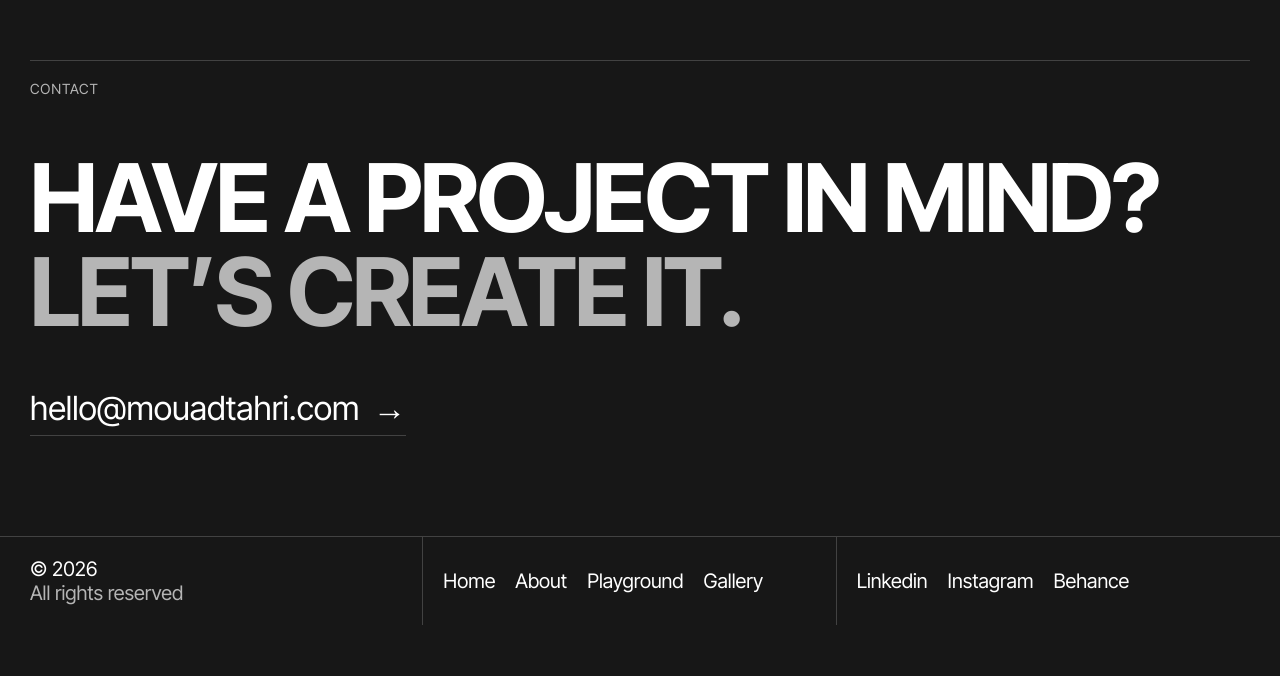
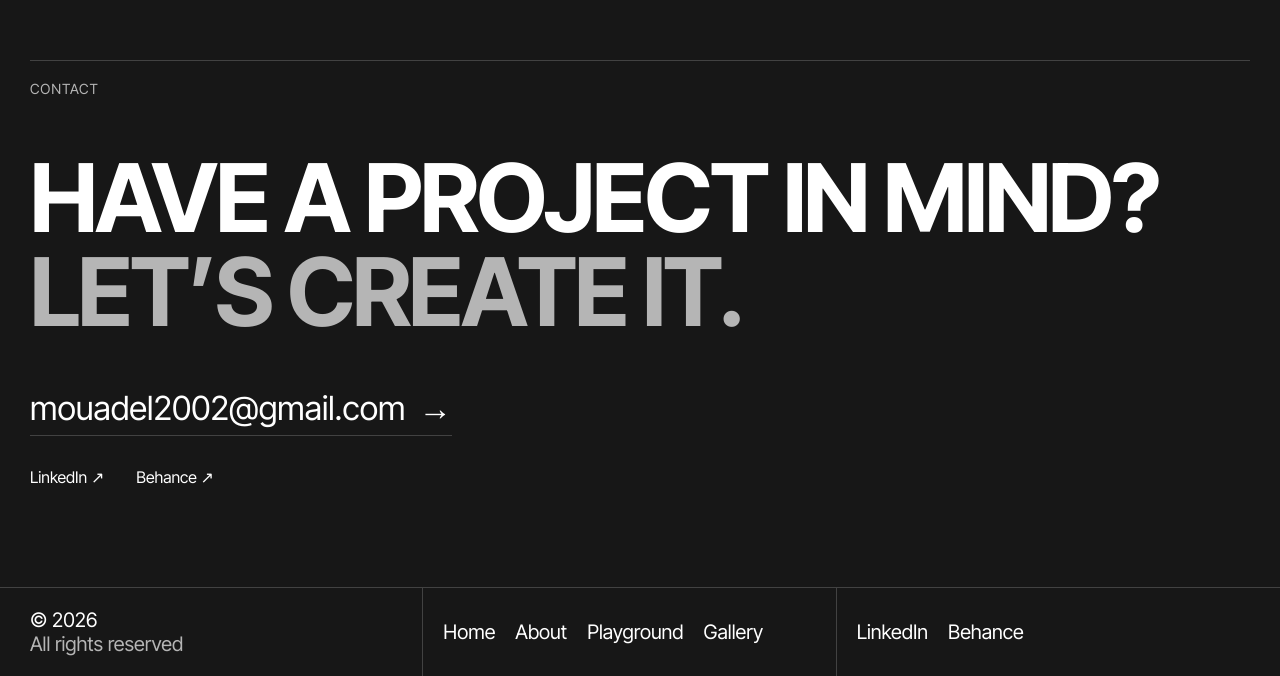
Before and after one commit to mouadel2002-png/portfolio, a React (Create React App) app: page / in a window 1280 px wide. Shown: the part 5821-6497 px from the top of the page. Before the commit the page ends 6446 px from the top, so only its background shows below. Built offline with nearby package versions, Linux system fonts and the light colour scheme.

Commit message:
Real email, LinkedIn and Behance links; contact section on About too
Co-Authored-By: Claude Opus 5.5 <noreply@anthropic.com>

```diff
--- /dev/null
+++ b/src/components/Contact.js
@@ -0,0 +1,32 @@
+import { MaskLine, Reveal } from './Reveal';
+import { profile, socials } from '../data/site';
+import { useLang } from '../i18n';
+
+// "Have a project in mind?" block with the email and social links (Home and About).
+export default function Contact() {
+  const { t } = useLang();
+  return (
+    <section className="contact container" id="contact">
+      <Reveal className="contact__label muted">{t('contact')}</Reveal>
+      <h2 className="contact__title">
+        <MaskLine>{t('contactLine1')}</MaskLine>
+        <MaskLine delay={0.1}>{t('contactLine2')}</MaskLine>
+      </h2>
+      <Reveal delay={0.2}>
+        <a href={`mailto:${profile.email}`} className="contact__email">
+          {profile.email}
+          <span className="contact__arrow" aria-hidden="true">
+            →
+          </span>
+        </a>
+      </Reveal>
+      <Reveal delay={0.3} className="contact__socials">
+        {socials.map((s) => (
+          <a key={s.label} href={s.href} target="_blank" rel="noreferrer" className="link-hover">
+            {s.label} ↗
+          </a>
+        ))}
+      </Reveal>
+    </section>
+  );
+}
--- a/src/data/site.js
+++ b/src/data/site.js
@@ -11,7 +11,7 @@ export const profile = {
   role: L('Digital Designer', 'Designer Numérique'),
   location: L('Casablanca, Morocco', 'Casablanca, Maroc'),
   // Placeholder: replace with your real address.
-  email: 'hello@mouadtahri.com',
+  email: 'mouadel2002@gmail.com',
   year: new Date().getFullYear(),
   services: [
     L('Creative Direction', 'Direction créative'),
@@ -45,9 +45,8 @@ export const experiences = [
 ];
 
 export const socials = [
-  { label: 'Linkedin', href: 'https://www.linkedin.com/' },
-  { label: 'Instagram', href: 'https://www.instagram.com/' },
-  { label: 'Behance', href: 'https://www.behance.net/' },
+  { label: 'LinkedIn', href: 'https://www.linkedin.com/in/mouad-tahri-b5b906245/' },
+  { label: 'Behance', href: 'https://www.behance.net/mouadtahri' },
 ];
 
 export const navLinks = [
--- a/src/pages/About.js
+++ b/src/pages/About.js
@@ -1,5 +1,6 @@
 import Page from '../components/Page';
 import FitText from '../components/FitText';
+import Contact from '../components/Contact';
 import { MaskLine, Reveal, RevealImage } from '../components/Reveal';
 import { experiences, profile } from '../data/site';
 import { useLang } from '../i18n';
@@ -61,6 +62,8 @@ export default function About() {
           ))}
         </div>
       </section>
+
+      <Contact />
     </Page>
   );
 }
--- a/src/pages/Home.js
+++ b/src/pages/Home.js
@@ -4,6 +4,7 @@ import FitText from '../components/FitText';
 import { DESKTOP, useMediaQuery } from '../hooks';
 import WorkCard from '../components/WorkCard';
 import Clients from '../components/Clients';
+import Contact from '../components/Contact';
 import { MaskLine, Reveal, RevealImage } from '../components/Reveal';
 import { archive, profile, works } from '../data/site';
 import { useLang } from '../i18n';
@@ -106,21 +107,7 @@ export default function Home() {
         </div>
       </section>
 
-      <section className="contact container" id="contact">
-        <Reveal className="contact__label muted">{t('contact')}</Reveal>
-        <h2 className="contact__title">
-          <MaskLine>{t('contactLine1')}</MaskLine>
-          <MaskLine delay={0.1}>{t('contactLine2')}</MaskLine>
-        </h2>
-        <Reveal delay={0.2}>
-          <a href={`mailto:${profile.email}`} className="contact__email">
-            {profile.email}
-            <span className="contact__arrow" aria-hidden="true">
-              →
-            </span>
-          </a>
-        </Reveal>
-      </section>
+      <Contact />
     </Page>
   );
 }
--- a/src/pages/pages.css
+++ b/src/pages/pages.css
@@ -1413,6 +1413,14 @@
   gap: 0.7em;
 }
 
+.contact__socials {
+  display: flex;
+  flex-wrap: wrap;
+  gap: 32px;
+  margin-top: 32px;
+  font-size: 16px;
+}
+
 @media (min-width: 1200px) {
   .contact {
     padding-top: 220px;
```
